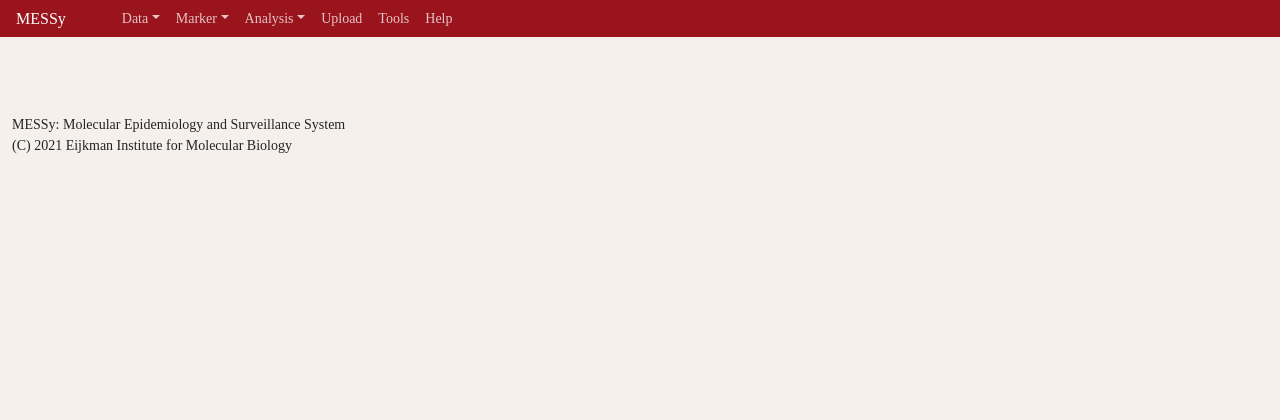
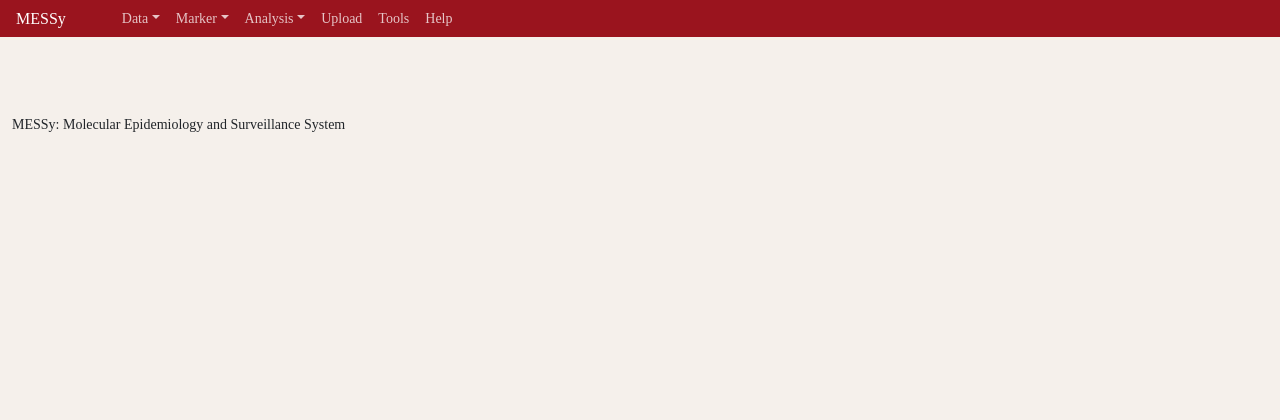
Before and after one commit to vivaxgen/messy, a Python web app: template messy/templates/generic_page.mako in a window 1280 px wide. Shown: the top 420 px of the page. Run offline with Mako, Linux system fonts and the light colour scheme; the template is opened without the code that fills it, so the values that code supplies are empty; some libraries are stand-ins or nearby versions.

Commit message:
fix footer and base template

```diff
--- a/messy/templates/base.mako
+++ b/messy/templates/base.mako
@@ -69,7 +69,6 @@ ${self.scriptlinks()}
 <%def name="scriptlinks()">
 
     <script src="/assets/rb/js/jquery-3.6.0.min.js"></script>
-    <script src="/assets/rb/js/popper.min.js"></script>
     <script src="/assets/rb/bootstrap/js/bootstrap.bundle.min.js"></script>
 
 <!--
--- a/messy/templates/includes/footer.mako
+++ b/messy/templates/includes/footer.mako
@@ -5,8 +5,7 @@
       <div class='row'>
       <div class='col-md-12'>
         <!-- font: Nobile -->
-        <p>MESSy: Molecular Epidemiology and Surveillance System <br/>
-        (C) 2021 Eijkman Institute for Molecular Biology</p>
+        <p>MESSy: Molecular Epidemiology and Surveillance System</p>
       </div>
       </div>
     </div>
```
